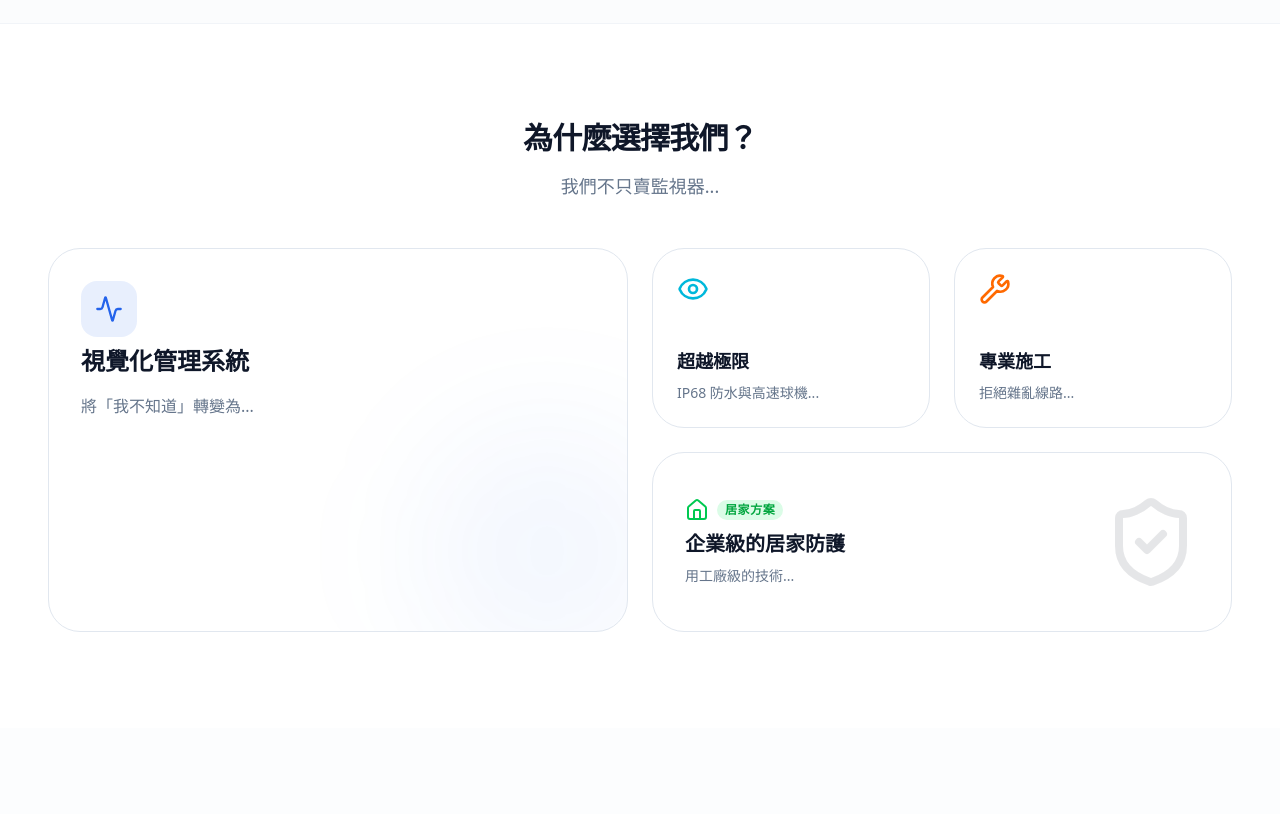
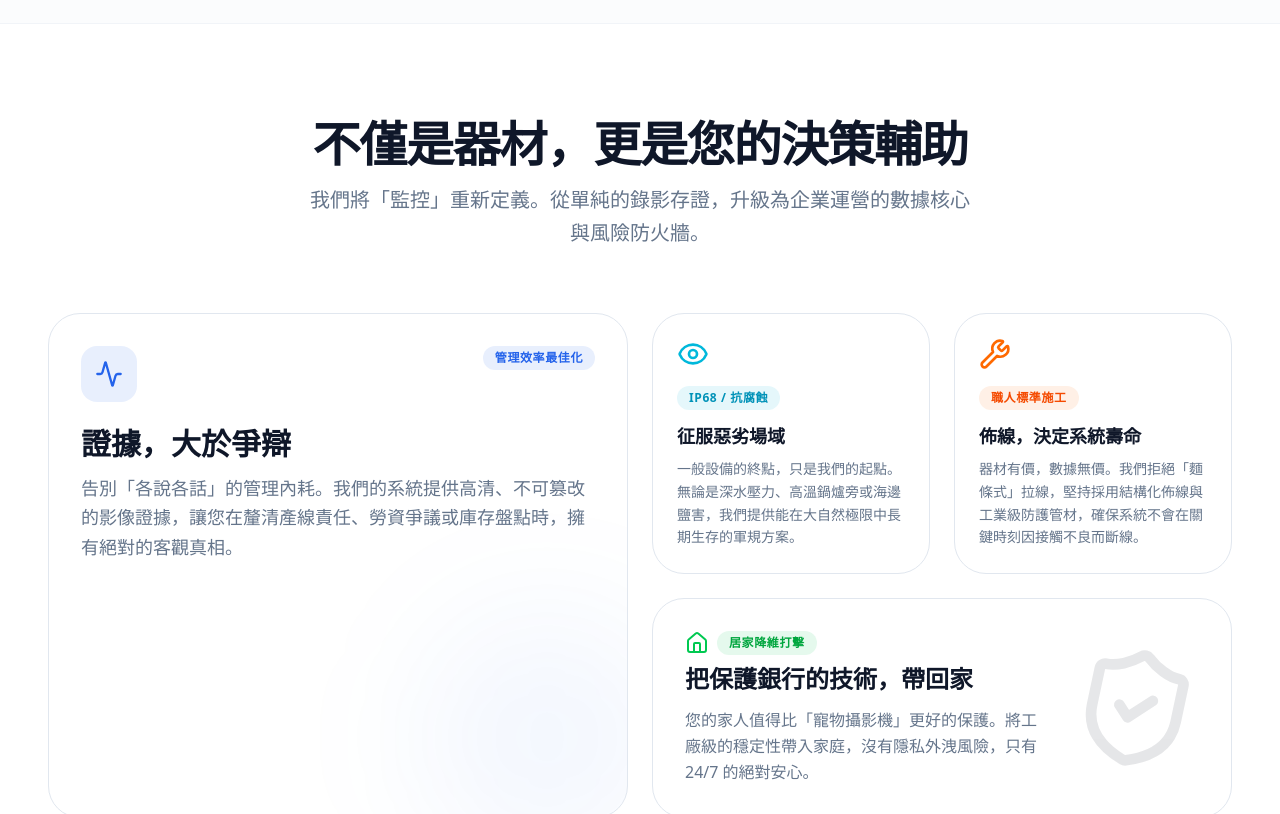
Before and after one commit to jack755051/resource-mapping, a Next.js app: page / in a window 1280 px wide. Shown: the part 1040-1854 px from the top of the page. Built offline with nearby package versions, Linux system fonts and the light colour scheme.

Commit message:
modify : 調整首頁內容

```diff
--- a/src/components/sections/home/capabilities.tsx
+++ b/src/components/sections/home/capabilities.tsx
@@ -1,83 +1,112 @@
 'use client';
 
-import { Activity, Eye, Wrench, HomeIcon, ShieldCheck } from 'lucide-react';
+import { Activity, Eye, Wrench, HomeIcon, ShieldCheck, ArrowUpRight } from 'lucide-react';
 import { useTranslation } from '@/hooks/useTranslation';
+import { cn } from '@/lib/utils';
 
 export function CapabilitySection() {
   const { t } = useTranslation();
 
+  // 定義統一的 Tag 基礎樣式 (減少重複代碼，確保統一)
+  const baseTagClass = "px-3 py-1 rounded-full text-xs font-bold tracking-wider uppercase w-fit";
+
   return (
     <section className="py-24 px-6 md:px-12 max-w-7xl mx-auto w-full">
-      <div className="mb-12 md:text-center space-y-4">
-        <h2 className="text-3xl font-bold tracking-tight">
+      <div className="mb-16 md:text-center space-y-4">
+        <h2 className="text-3xl md:text-5xl font-bold tracking-tight text-foreground">
           {t('home.capabilities.title')}
         </h2>
-        <p className="text-muted-foreground max-w-2xl mx-auto text-lg">
+        <p className="text-muted-foreground max-w-2xl mx-auto text-lg md:text-xl leading-relaxed">
           {t('home.capabilities.subtitle')}
         </p>
       </div>
 
       <div className="grid grid-cols-1 md:grid-cols-4 gap-6 auto-rows-[minmax(180px,auto)]">
-        {/* Visual Management */}
-        <div className="md:col-span-2 md:row-span-2 rounded-[2rem] border border-border bg-card p-8 flex flex-col justify-between relative overflow-hidden transition-all duration-300 hover:shadow-xl hover:border-primary/50 group">
-          <div className="relative z-10 space-y-4">
-            <div className="w-14 h-14 rounded-2xl bg-primary/10 flex items-center justify-center text-primary mb-2 transition-transform duration-300 group-hover:scale-110 group-hover:bg-primary/20">
-              <Activity className="w-7 h-7" />
+
+        {/* 1. Visual Management (大格) - Primary 色系 */}
+        <div className="md:col-span-2 md:row-span-2 rounded-[2rem] border border-border bg-card p-8 flex flex-col justify-between relative overflow-hidden transition-all duration-300 hover:shadow-2xl hover:border-primary/50 group">
+          <div className="relative z-10 space-y-6">
+            <div className="flex justify-between items-start">
+              <div className="w-14 h-14 rounded-2xl bg-primary/10 flex items-center justify-center text-primary transition-transform duration-300 group-hover:scale-110 group-hover:bg-primary/20">
+                <Activity className="w-7 h-7" />
+              </div>
+              {/* Tag 1: Primary */}
+              <span className={cn(baseTagClass, "bg-primary/10 text-primary")}>
+                {t('home.capabilities.visual.tag')}
+              </span>
             </div>
-            <h3 className="text-2xl font-bold text-foreground">
-              {t('home.capabilities.visual.title')}
-            </h3>
-            <p className="text-muted-foreground leading-relaxed">
-              {t('home.capabilities.visual.desc')}
-            </p>
+
+            <div>
+              <h3 className="text-2xl md:text-3xl font-bold text-foreground mb-3">
+                {t('home.capabilities.visual.title')}
+              </h3>
+              <p className="text-muted-foreground leading-relaxed text-base md:text-lg">
+                {t('home.capabilities.visual.desc')}
+              </p>
+            </div>
           </div>
           <div className="absolute -right-12 -bottom-12 w-64 h-64 bg-primary/5 rounded-full blur-3xl pointer-events-none group-hover:bg-primary/10 transition-colors" />
         </div>
 
-        {/* Extreme Tech */}
-        <div className="md:col-span-1 rounded-[2rem] border border-border bg-card p-6 flex flex-col justify-between transition-all duration-300 hover:bg-cyan-500/5 hover:border-cyan-500/50 hover:shadow-lg hover:-translate-y-1">
-          <Eye className="w-8 h-8 text-cyan-500 mb-4" />
-          <div>
+        {/* 2. Extreme Tech (小格) - Cyan 色系 */}
+        <div className="md:col-span-1 rounded-[2rem] border border-border bg-card p-6 flex flex-col justify-between transition-all duration-300 hover:bg-cyan-500/5 hover:border-cyan-500/50 hover:shadow-lg hover:-translate-y-1 group">
+          <div className="flex justify-between items-start mb-4">
+            <Eye className="w-8 h-8 text-cyan-500" />
+            <ArrowUpRight className="w-5 h-5 text-muted-foreground opacity-0 group-hover:opacity-100 transition-opacity" />
+          </div>
+          <div className="flex flex-col">
+            {/* Tag 2: Cyan (已修正：加上背景色與圓角) */}
+            <span className={cn(baseTagClass, "bg-cyan-500/10 text-cyan-600 mb-3")}>
+              {t('home.capabilities.extreme.tag')}
+            </span>
             <h3 className="text-lg font-bold text-foreground">
               {t('home.capabilities.extreme.title')}
             </h3>
-            <p className="text-sm text-muted-foreground mt-2">
+            <p className="text-sm text-muted-foreground mt-2 leading-relaxed">
               {t('home.capabilities.extreme.desc')}
             </p>
           </div>
         </div>
 
-        {/* Installation */}
-        <div className="md:col-span-1 rounded-[2rem] border border-border bg-card p-6 flex flex-col justify-between transition-all duration-300 hover:bg-orange-500/5 hover:border-orange-500/50 hover:shadow-lg hover:-translate-y-1">
-          <Wrench className="w-8 h-8 text-orange-500 mb-4" />
-          <div>
+        {/* 3. Installation (小格) - Orange 色系 */}
+        <div className="md:col-span-1 rounded-[2rem] border border-border bg-card p-6 flex flex-col justify-between transition-all duration-300 hover:bg-orange-500/5 hover:border-orange-500/50 hover:shadow-lg hover:-translate-y-1 group">
+          <div className="flex justify-between items-start mb-4">
+            <Wrench className="w-8 h-8 text-orange-500" />
+            <ArrowUpRight className="w-5 h-5 text-muted-foreground opacity-0 group-hover:opacity-100 transition-opacity" />
+          </div>
+          <div className="flex flex-col">
+            {/* Tag 3: Orange (已修正：加上背景色與圓角) */}
+            <span className={cn(baseTagClass, "bg-orange-500/10 text-orange-600 mb-3")}>
+              {t('home.capabilities.install.tag')}
+            </span>
             <h3 className="text-lg font-bold text-foreground">
               {t('home.capabilities.install.title')}
             </h3>
-            <p className="text-sm text-muted-foreground mt-2">
+            <p className="text-sm text-muted-foreground mt-2 leading-relaxed">
               {t('home.capabilities.install.desc')}
             </p>
           </div>
         </div>
 
-        {/* Home */}
+        {/* 4. Home (寬格) - Green 色系 */}
         <div className="md:col-span-2 rounded-[2rem] border border-border bg-card p-8 flex flex-col md:flex-row md:items-center justify-between gap-6 overflow-hidden transition-all duration-300 hover:border-green-500/50 hover:shadow-lg hover:bg-green-50/50 dark:hover:bg-green-900/10">
-          <div className="space-y-2 relative z-10">
+          <div className="space-y-3 relative z-10 flex-1">
             <div className="flex items-center gap-2 mb-2">
               <HomeIcon className="w-6 h-6 text-green-500" />
-              <span className="text-xs font-bold text-green-600 bg-green-100 dark:bg-green-900/30 px-2 py-0.5 rounded-full uppercase tracking-wider">
+              {/* Tag 4: Green (已修正：樣式統一) */}
+              <span className={cn(baseTagClass, "bg-green-500/10 text-green-600")}>
                 {t('home.capabilities.home.tag')}
               </span>
             </div>
-            <h3 className="text-xl font-bold text-foreground">
+            <h3 className="text-2xl font-bold text-foreground">
               {t('home.capabilities.home.title')}
             </h3>
-            <p className="text-muted-foreground text-sm max-w-sm">
+            <p className="text-muted-foreground text-base leading-relaxed">
               {t('home.capabilities.home.desc')}
             </p>
           </div>
 
-          <div className="hidden md:block relative w-24 h-24 opacity-10">
+          <div className="hidden md:block relative w-32 h-32 opacity-10 rotate-12">
             <ShieldCheck className="w-full h-full text-foreground" />
           </div>
         </div>
--- a/src/components/sections/productDetail/downloads.tsx
+++ b/src/components/sections/productDetail/downloads.tsx
@@ -14,7 +14,7 @@ export function ProductDownloads({ props, className, classNames }: ProductDownlo
   if (!downloads || downloads.length === 0) return null;
 
   return (
-    <div className={cn("space-y-6", container)}>
+    <div className={cn("space-y-6", className, container)}>
       <h3 className={cn("text-lg font-bold flex items-center gap-2", title)}>
         <Download className="w-5 h-5 text-primary" />
         {t('productDetail.downloads.title')}
--- a/src/config/locales/en/home.ts
+++ b/src/config/locales/en/home.ts
@@ -27,31 +27,29 @@ export const enHome = {
   // =================================================================
   // Home Page: Section C - Capabilities
   // =================================================================
-  'home.capabilities.title': 'Why Choose Us?',
-  'home.capabilities.subtitle':
-    "We don't just sell cameras. We provide a complete visual strategy.",
+  // Capabilities
+  'home.capabilities.title': 'More Than Hardware. A Strategy.',
+  'home.capabilities.subtitle': 'We redefine surveillance. Moving from passive recording to active business intelligence and risk mitigation.',
 
-  // Visual Management
-  'home.capabilities.visual.title': 'Visual Management System',
-  'home.capabilities.visual.desc':
-    'Turn "I don\'t know" into "Let\'s verify." Our system gives you the power to manage personnel efficiency and resolve disputes instantly. It\'s not just security; it\'s your operational leverage.',
+  // 1. Visual Management
+  'home.capabilities.visual.title': 'Evidence Over Arguments',
+  'home.capabilities.visual.desc': 'Eliminate internal friction. Our system provides indisputable, tamper-proof visual evidence, giving you absolute clarity for liability, labor disputes, and inventory audits.',
+  'home.capabilities.visual.tag': 'Operational Efficiency',
 
-  // Extreme Tech
-  'home.capabilities.extreme.title': 'Beyond Limits',
-  'home.capabilities.extreme.desc':
-    "Waterproof (IP68) & High-Speed Domes. We see what others can't.",
+  // 2. Extreme Tech
+  'home.capabilities.extreme.title': 'Conquering Hostile Environments',
+  'home.capabilities.extreme.desc': 'Where standard equipment fails, we thrive. Whether it is deep-water pressure, high-heat zones, or corrosive coastal air, we deploy military-grade solutions built to survive.',
+  'home.capabilities.extreme.tag': 'IP68 / Anti-Corrosion',
 
-  // Installation
-  'home.capabilities.install.title': 'Pro Installation',
-  'home.capabilities.install.desc':
-    'No messy wires. We pride ourselves on aesthetic, industrial-grade cabling.',
+  // 3. Installation
+  'home.capabilities.install.title': 'Cabling Defines Longevity',
+  'home.capabilities.install.desc': 'Hardware is replaceable; data is not. We reject messy cabling. Our structured, industrial-grade wiring ensures your system never fails due to a loose connection when you need it most.',
+  'home.capabilities.install.tag': 'Standardized Cabling',
 
-  // Home
+  // 4. Home
   'home.capabilities.home.tag': 'Residential',
-  'home.capabilities.home.title': 'Enterprise Grade for Home',
-  'home.capabilities.home.desc':
-    'Protect your family with the same technology used by factories. Stable, secure, and always connected to what matters most.',
-
+  'home.capabilities.home.title': 'Industrial Security at Home',
+  'home.capabilities.home.desc': 'Your family deserves better than a plastic toy camera. Bring bank-level security technology to your home. No privacy leaks, just 24/7 uncompromised stability.',
   // =================================================================
   // Home Page: Section D - CTA
   // =================================================================
--- a/src/config/locales/zh/home.ts
+++ b/src/config/locales/zh/home.ts
@@ -18,17 +18,29 @@ export const zhHome = {
   'home.clients.special.desc': '水下攝影...',
 
   // Capabilities
-  'home.capabilities.title': '為什麼選擇我們？',
-  'home.capabilities.subtitle': '我們不只賣監視器...',
-  'home.capabilities.visual.title': '視覺化管理系統',
-  'home.capabilities.visual.desc': '將「我不知道」轉變為...',
-  'home.capabilities.extreme.title': '超越極限',
-  'home.capabilities.extreme.desc': 'IP68 防水與高速球機...',
-  'home.capabilities.install.title': '專業施工',
-  'home.capabilities.install.desc': '拒絕雜亂線路...',
-  'home.capabilities.home.tag': '居家方案',
-  'home.capabilities.home.title': '企業級的居家防護',
-  'home.capabilities.home.desc': '用工廠級的技術...',
+  // Capabilities - 標題區
+  'home.capabilities.title': '不僅是器材，更是您的決策輔助',
+  'home.capabilities.subtitle': '我們將「監控」重新定義。從單純的錄影存證，升級為企業運營的數據核心與風險防火牆。',
+
+  // 1. Visual Management (老闆最在意的)
+  'home.capabilities.visual.title': '證據，大於爭辯',
+  'home.capabilities.visual.desc': '告別「各說各話」的管理內耗。我們的系統提供高清、不可篡改的影像證據，讓您在釐清產線責任、勞資爭議或庫存盤點時，擁有絕對的客觀真相。',
+  'home.capabilities.visual.tag': '管理效率最佳化', // 新增 tag
+
+  // 2. Extreme Tech (秀肌肉)
+  'home.capabilities.extreme.title': '征服惡劣場域',
+  'home.capabilities.extreme.desc': '一般設備的終點，只是我們的起點。無論是深水壓力、高溫鍋爐旁或海邊鹽害，我們提供能在大自然極限中長期生存的軍規方案。',
+  'home.capabilities.extreme.tag': 'IP68 / 抗腐蝕',
+
+  // 3. Installation (強調職人精神)
+  'home.capabilities.install.title': '佈線，決定系統壽命',
+  'home.capabilities.install.desc': '器材有價，數據無價。我們拒絕「麵條式」拉線，堅持採用結構化佈線與工業級防護管材，確保系統不會在關鍵時刻因接觸不良而斷線。',
+  'home.capabilities.install.tag': '職人標準施工',
+
+  // 4. Home (情感訴求)
+  'home.capabilities.home.tag': '居家降維打擊',
+  'home.capabilities.home.title': '把保護銀行的技術，帶回家',
+  'home.capabilities.home.desc': '您的家人值得比「寵物攝影機」更好的保護。將工廠級的穩定性帶入家庭，沒有隱私外洩風險，只有 24/7 的絕對安心。',
 
   // CTA
   'home.cta.title': '別讓「未知」成為成本',
```
Also changed, not shown: src/components/sections/productDetail/related.tsx (+4 -3 lines), src/components/sections/productDetail/specs.tsx (+4 -3 lines).
